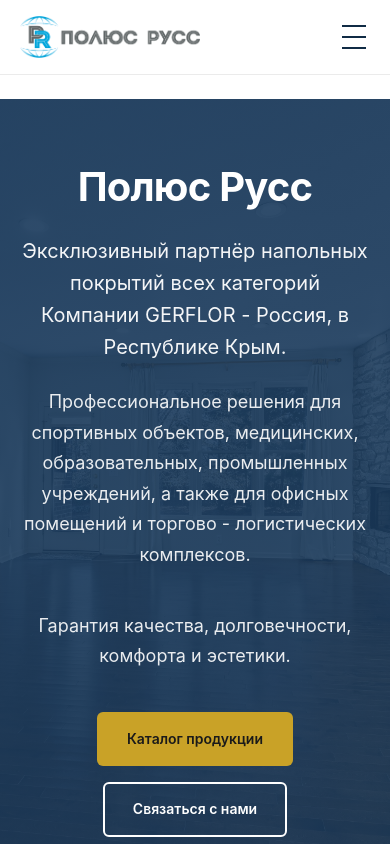
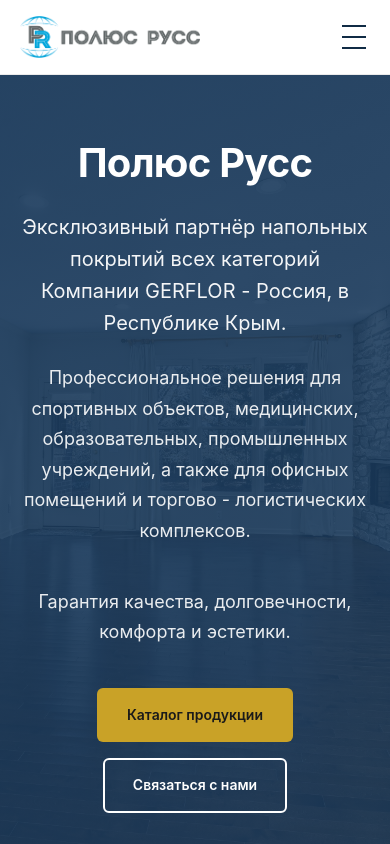
Before and after one commit to SergeyMalyuga/polus-russ, an Angular app: page / in a window 390 px wide. Shown: the top 844 px of the page. Built offline with nearby package versions, Linux system fonts and the light colour scheme.

Commit message:
style(app): убрать padding

```diff
--- a/src/app/app.component.scss
+++ b/src/app/app.component.scss
@@ -1,8 +1,3 @@
 .main-content {
   min-height: calc(100vh - 140px);
-  padding: 2rem 0;
-
-  @media (max-width: 768px) {
-    padding: 1.5rem 0;
-  }
 }
```
